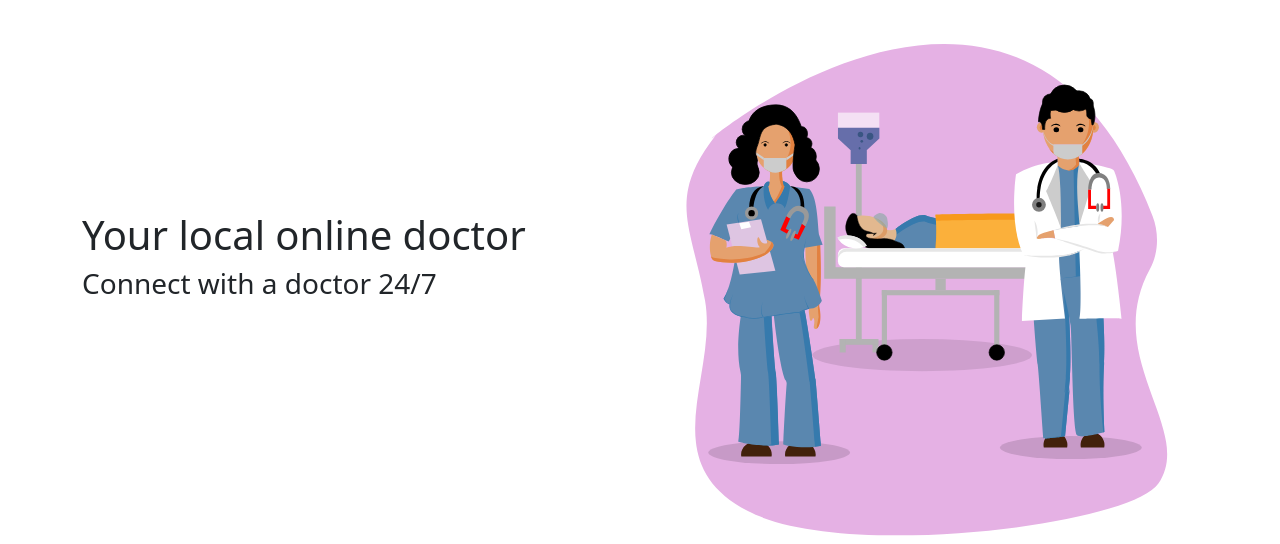
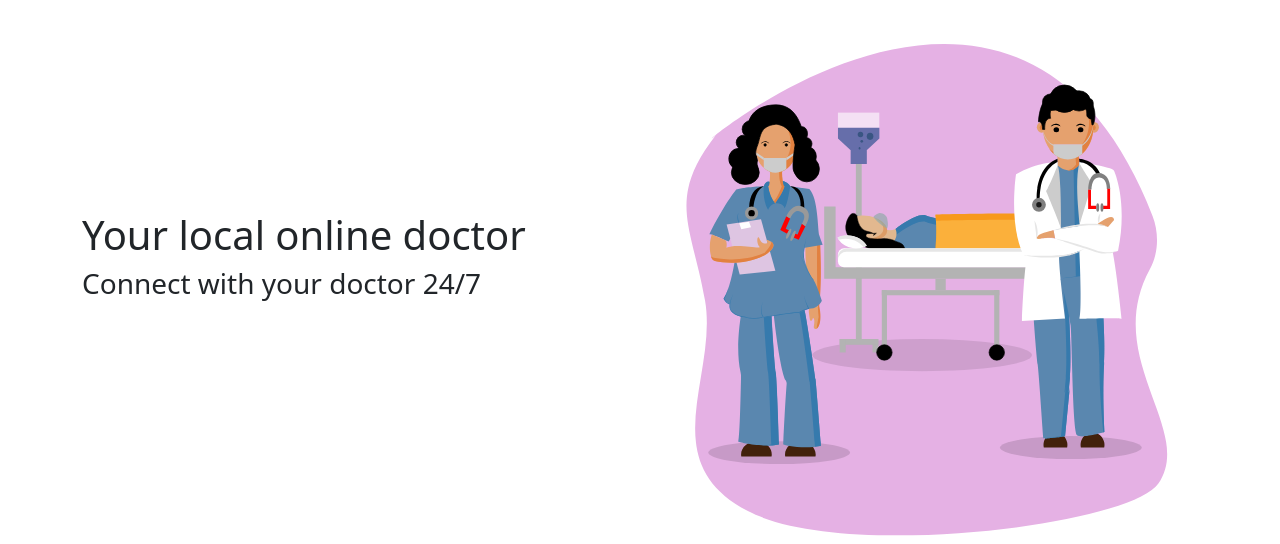
Before and after one commit to Kayne103/Ngaka473, a Django app: page / in a window 1280 px wide. Shown: the part 67-611 px from the top of the page. Run offline with Django 3.2, Linux system fonts and the light colour scheme.

Commit message:
modified landing page heading

```diff
--- a/templates/account/index.html
+++ b/templates/account/index.html
@@ -54,7 +54,7 @@
         <div class="row">
             <div class="col-lg-6 d-flex flex-column justify-content-center">
                 <h1 data-aos="fade-up">Your local online doctor</h1>
-                <h3 data-aos="fade-up" data-aos-delay="400">Connect with a doctor 24/7</h3>
+                <h3 data-aos="fade-up" data-aos-delay="400">Connect with your doctor 24/7</h3>
                 <div data-aos="fade-up" data-aos-delay="600">
                     <div class="text-center text-lg-start">
                         <a href="#about"
```
